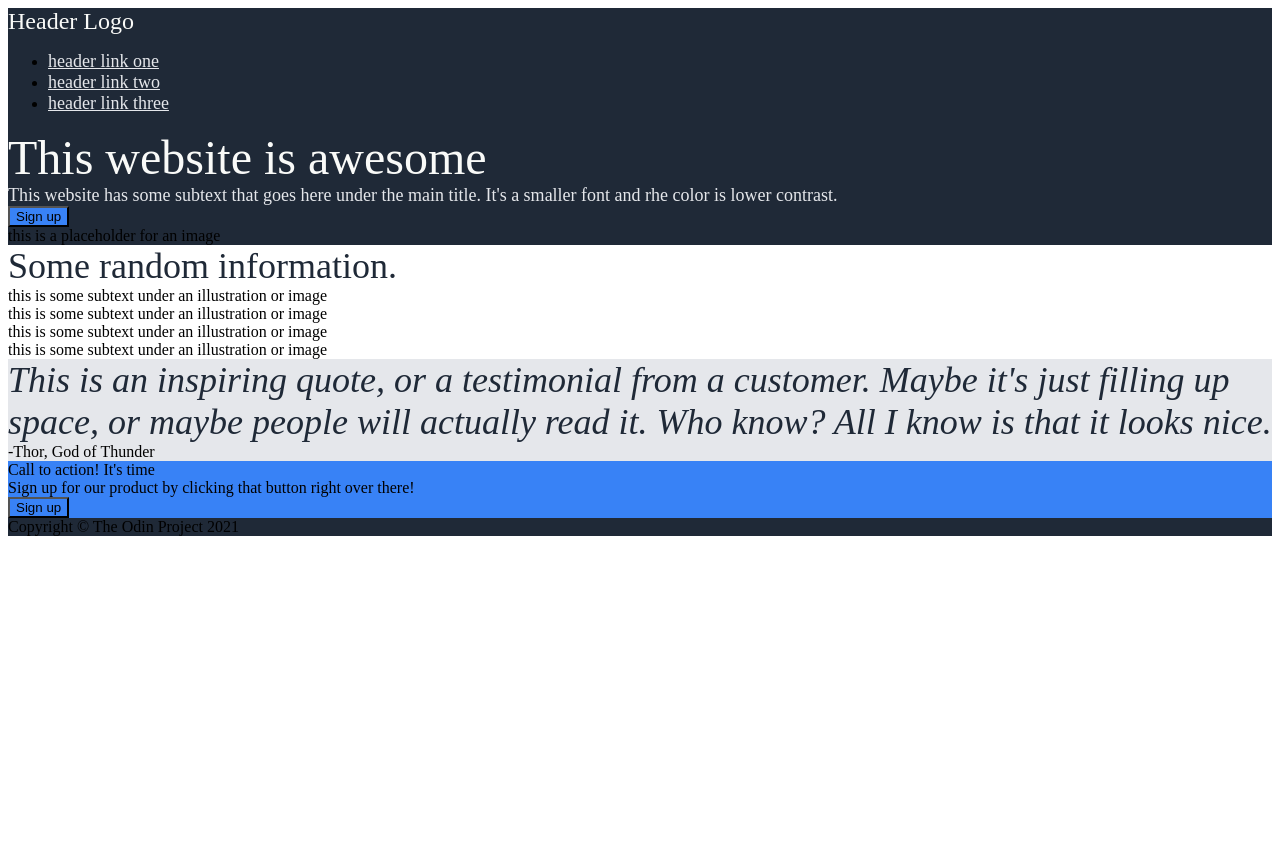
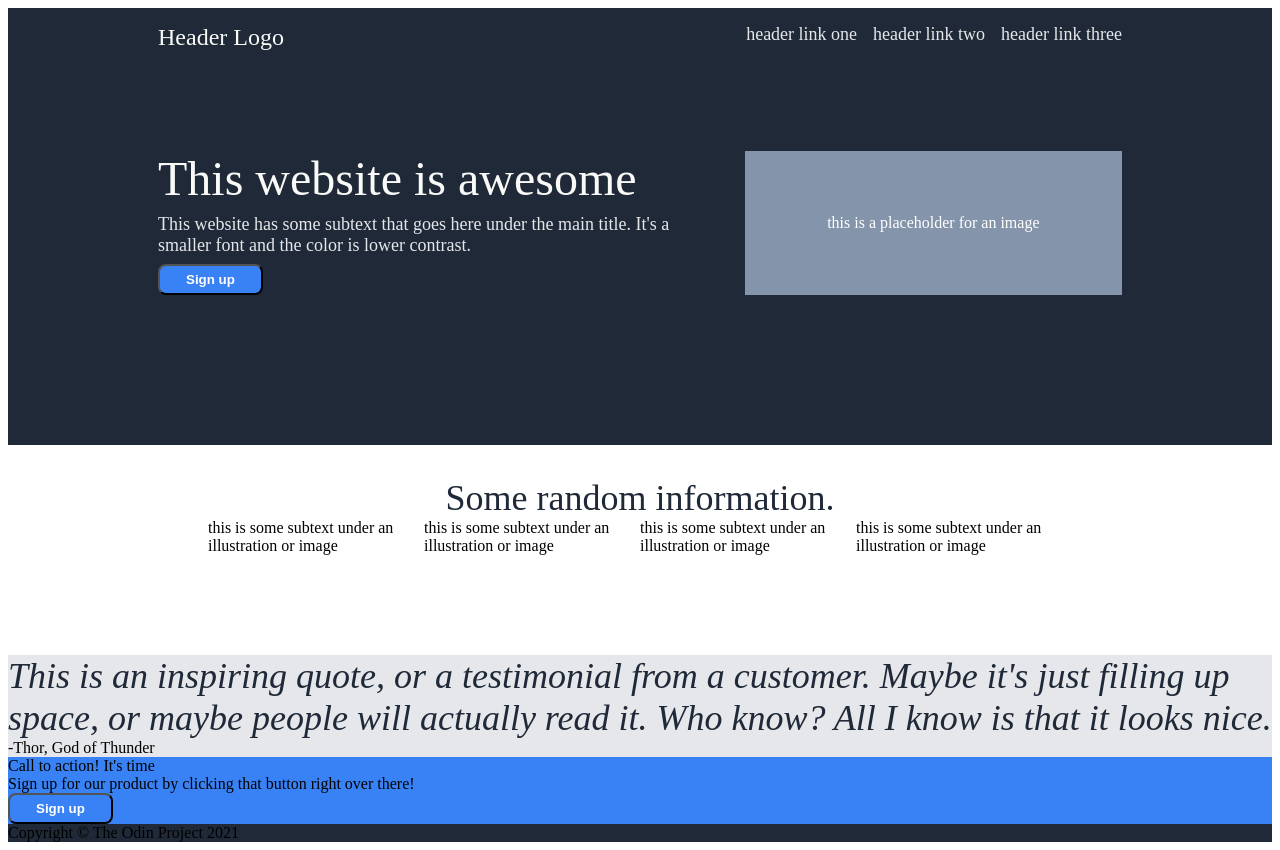
Before and after one commit to cdv0/landing-page, a plain HTML site: page index.html in a window 1280 px wide. Before the commit the page ends 800 px from the top, so only its background shows below. Drawn offline with Linux system fonts and the light colour scheme.

Commit message:
Update image placeholder color and style, and align page content in style.css

```diff
--- a/index.html
+++ b/index.html
@@ -23,7 +23,7 @@
         <div class="header-content">
             <div class="left-one">
                 <div class="heading-main">This website is awesome</div>
-                <div class="subheading-main">This website has some subtext that goes here under the main title. It's a smaller font and rhe color is lower contrast.</div>
+                <div class="subheading-main">This website has some subtext that goes here under the main title. It's a smaller font and the color is lower contrast.</div>
                 <button>Sign up</button>
             </div>
             <div class="right-one">this is a placeholder for an image</div>
--- a/style.css
+++ b/style.css
@@ -34,6 +34,14 @@ button,
     background-color: #3882F6;
 }
 
+button
+{
+    color: white;
+    padding: 6px 26px;
+    border-radius: 8px;
+    font-weight: 600;
+}
+
 .header-information
 {
     font-size: 36px;
@@ -53,3 +61,81 @@ button,
     font-style: italic;
     color: #1F2937;
 }
+
+body
+{
+    display: flex;
+    flex-direction: column;
+}
+
+.container-one
+{
+    display: flex;
+    flex-direction: column;
+    padding: 16px 150px 150px 150px;
+}
+
+ul
+{
+    list-style-type: none;
+    padding: 0;
+    margin: 0;
+    display: flex;
+    justify-content: flex-end;
+    gap: 16px;
+}
+
+a
+{
+    text-decoration: none;
+}
+
+.header
+{
+    display: flex;
+    justify-content: space-between;
+    padding-bottom: 100px;
+}
+
+.header-content
+{
+    display: flex;
+
+}
+
+.right-one
+{
+    color: white;
+    background-color: rgb(132, 148, 170);
+    display: flex;
+    justify-content: center;
+    align-items: center;
+    flex-shrink: 0;
+    padding: 50px;
+    flex: 1
+
+}
+
+.left-one
+{
+    display: flex;
+    flex-direction: column;
+    align-items: flex-start;
+    padding-right: 32px;
+    gap: 8px;
+    flex: 2 1 0;
+}
+
+.container-two
+{
+    display: flex;
+    flex-direction: column;
+    align-items: center;
+    padding: 32px 200px 100px 200px;
+}
+
+.content
+{
+    display: flex;
+
+}
```
